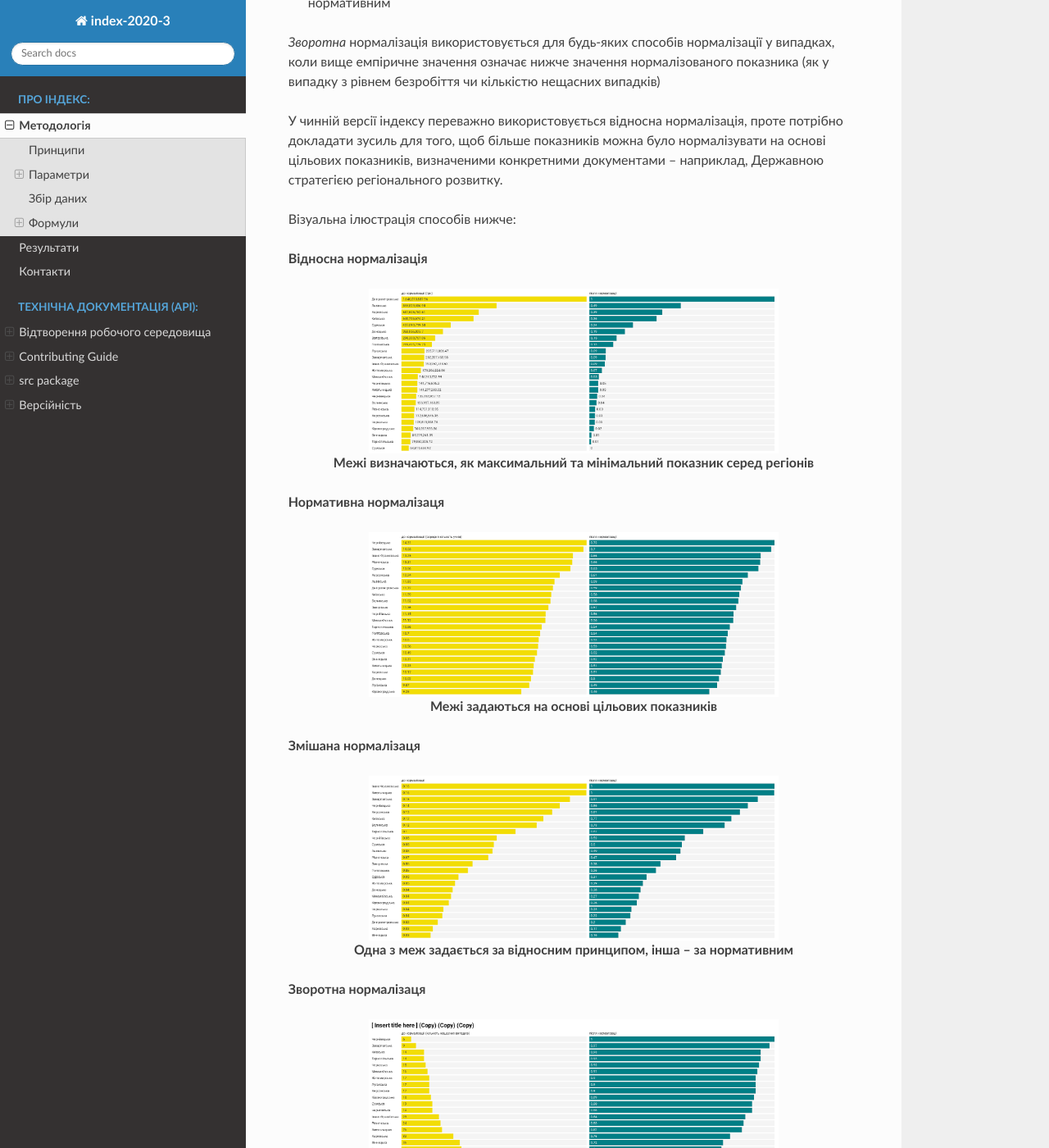
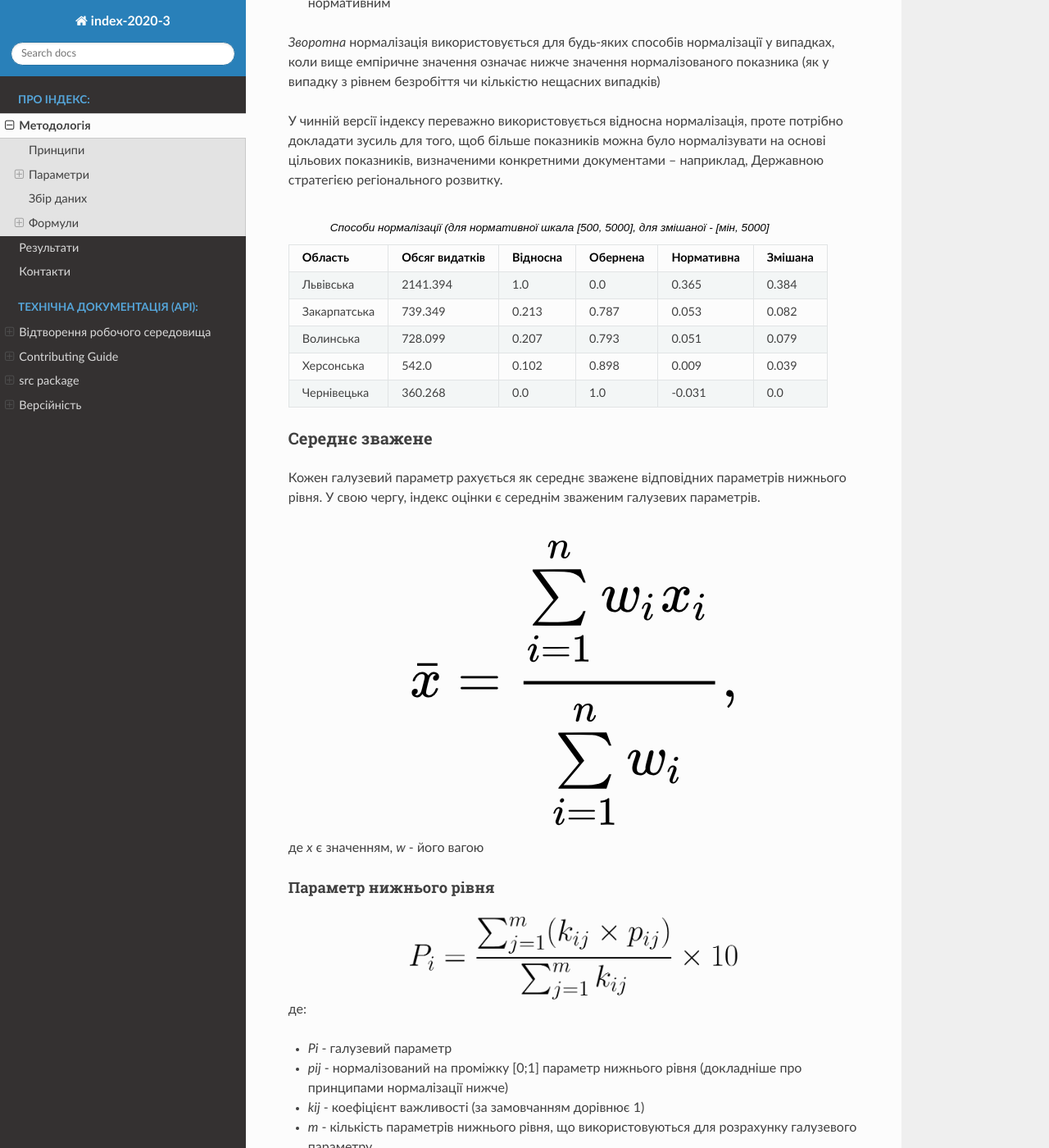
Before and after one commit to regional-development/index-2020-3, a Sphinx documentation site: the page built from docs/writings/methodology.rst, in a window 1280 px wide and 1400 px high, scrolled down 3109 px. Shown: the whole window at 82% size. Built offline with Sphinx 7.4.7 and the Read the Docs theme 2.0.0, drawn with Linux system fonts in a browser that asks for light colours.

Commit message:
Порівняння способів нормалізації

```diff
--- a/docs/writings/methodology.rst
+++ b/docs/writings/methodology.rst
@@ -135,39 +135,14 @@
 на основі цільових показників, визначеними конкретними документами -- наприклад,
 Державною стратегією регіонального розвитку.
 
-Візуальна ілюстрація способів нижче:
+.. csv-table:: Способи нормалізації (для нормативної шкала [500, 5000], для змішаної - [мін, 5000]
+   :header: "Область", "Обсяг видатків", "Відносна", "Обернена", "Нормативна", "Змішана"
 
-**Відносна нормалізація**
-
-.. image:: ../images/Нормалізація_відносна.png
-    :width: 500 px
-    :alt: Відносна нормалізація
-    :align: center
-.. centered:: Межі визначаються, як максимальний та мінімальний показник серед регіонів
-
-
-**Нормативна нормалізаця**
-
-.. image:: ../images/Нормалізація_нормативна.png
-    :width: 500 px
-    :alt: Нормативна нормалізація
-    :align: center
-.. centered:: Межі задаються на основі цільових показників
-
-**Змішана нормалізаця**
-
-.. image:: ../images/Нормалізація_змішана.png
-    :width: 500 px
-    :alt: Змішана нормалізація
-    :align: center
-.. centered:: Одна з меж задається за відносним принципом, інша -- за нормативним
-
-**Зворотна нормалізаця**
-
-.. image:: ../images/Нормалізація_зворотна.png
-    :width: 500 px
-    :alt: Зворотна нормалізація
-    :align: center
+   "Львівська", 2141.394, 1.0, 0.0, 0.365, 0.384
+   "Закарпатська", 739.349, 0.213, 0.787, 0.053, 0.082
+   "Волинська", 728.099, 0.207, 0.793, 0.051, 0.079
+   "Херсонська", 542.0, 0.102, 0.898, 0.009, 0.039
+   "Чернівецька", 360.268, 0.0, 1.0, -0.031, 0.0
 
 
 Середнє зважене
```
